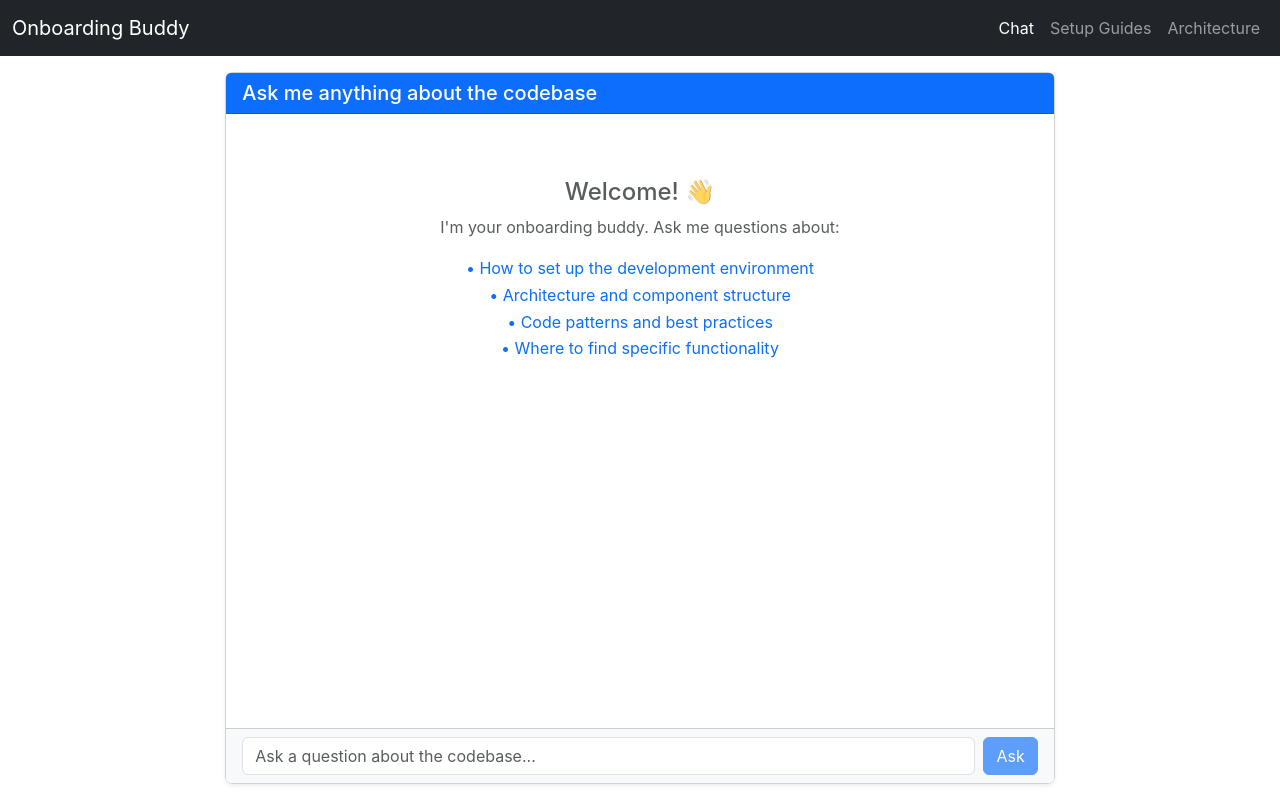
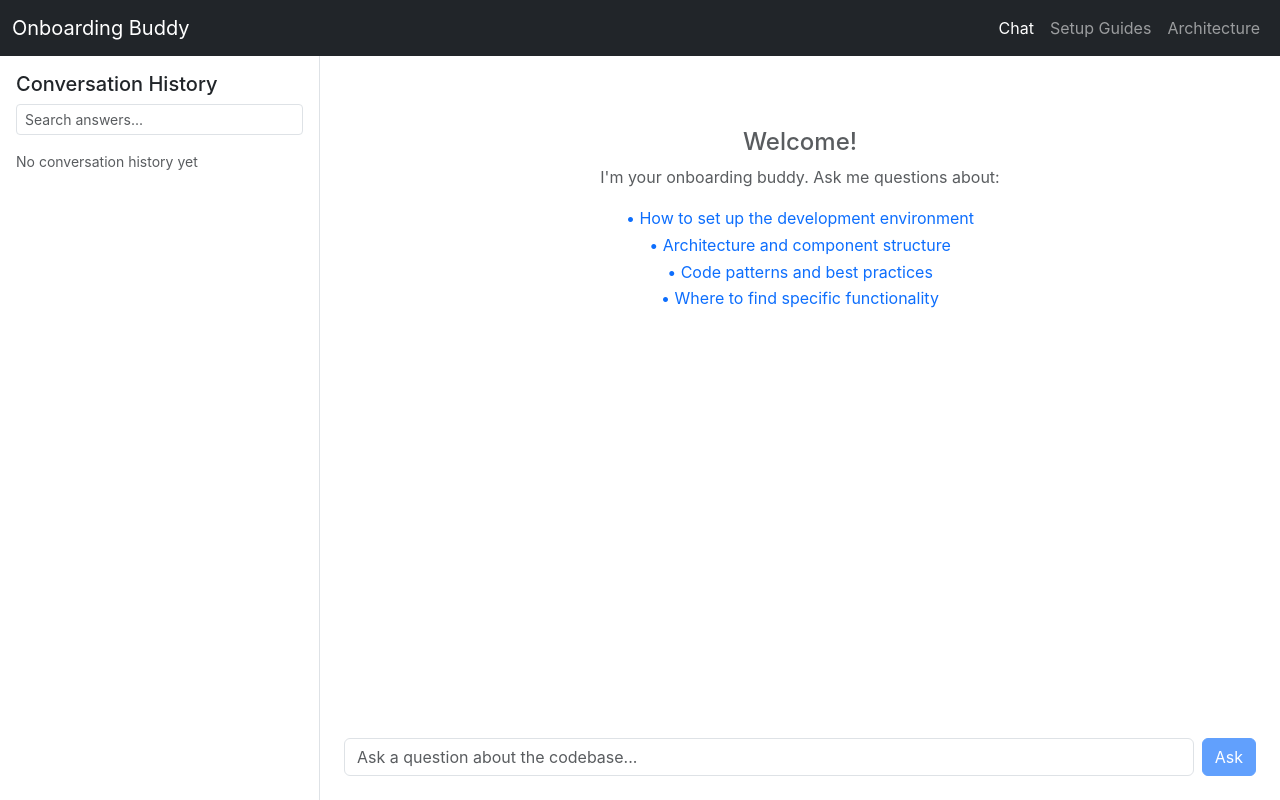
Before and after one commit to jdorfman/onboarding-buddy, a React (Vite) app in the folder onboarding-buddy/client/: page / in a window 1280 px wide. Built offline with nearby package versions, Linux system fonts and the light colour scheme.

Commit message:
feat: enhance ChatWindow with search functionality and improve UI layout

```diff
--- a/onboarding-buddy/client/src/App.tsx
+++ b/onboarding-buddy/client/src/App.tsx
@@ -27,11 +27,11 @@ function App() {
 
   return (
     <div className="d-flex flex-column vh-100">
-      <nav className="navbar navbar-expand-lg navbar-dark bg-dark">
+      <nav className="navbar navbar-expand-lg navbar-dark bg-dark sticky-top">
         <div className="container-fluid">
-          <span className="navbar-brand">
+          <a href="#chat" className="navbar-brand">
             Onboarding Buddy
-          </span>
+          </a>
           <ul className="navbar-nav">
             <li className="nav-item">
               <a
@@ -61,7 +61,7 @@ function App() {
         </div>
       </nav>
 
-      <div className="flex-grow-1 overflow-hidden">
+      <div className="flex-grow-1">
         {activeTab === 'chat' && <ChatWindow />}
         {activeTab === 'guides' && <SetupGuideViewer />}
         {activeTab === 'architecture' && <ArchitectureExplorer />}
--- a/onboarding-buddy/client/src/components/ArchitectureExplorer.tsx
+++ b/onboarding-buddy/client/src/components/ArchitectureExplorer.tsx
@@ -62,7 +62,7 @@ export const ArchitectureExplorer: React.FC = () => {
                 disabled={isLoading}
               />
               <button className="btn btn-primary" type="submit" disabled={isLoading}>
-                {isLoading ? '...' : '🔍'}
+                {isLoading ? '...' : 'Search'}
               </button>
             </div>
           </form>
@@ -138,7 +138,7 @@ export const ArchitectureExplorer: React.FC = () => {
             </>
           ) : (
             <div className="text-center text-muted mt-5">
-              <h4>🏗️ Architecture Explorer</h4>
+              <h4>Architecture Explorer</h4>
               <p>Select a component from the sidebar or search for one to analyze</p>
             </div>
           )}
--- a/onboarding-buddy/client/src/components/ChatWindow.tsx
+++ b/onboarding-buddy/client/src/components/ChatWindow.tsx
@@ -1,4 +1,4 @@
-import React, { useState, useRef, useEffect } from 'react';
+import React, { useState, useRef, useEffect, useMemo } from 'react';
 import { Message } from '../types';
 import { QuestionInput } from './QuestionInput';
 import { ResponseDisplay } from './ResponseDisplay';
@@ -8,6 +8,8 @@ export const ChatWindow: React.FC = () => {
   const [messages, setMessages] = useState<Message[]>([]);
   const [isLoading, setIsLoading] = useState(false);
   const [sessionId] = useState(() => `session-${Date.now()}-${Math.random()}`);
+  const [searchTerm, setSearchTerm] = useState('');
+  const [selectedMessage, setSelectedMessage] = useState<Message | null>(null);
   const messagesEndRef = useRef<HTMLDivElement>(null);
 
   const scrollToBottom = () => {
@@ -17,6 +19,39 @@ export const ChatWindow: React.FC = () => {
   useEffect(() => {
     scrollToBottom();
   }, [messages]);
+
+  const filteredMessages = useMemo(() => {
+    if (!searchTerm.trim()) return messages;
+
+    const term = searchTerm.toLowerCase();
+    return messages.filter(msg =>
+      msg.role === 'assistant' &&
+      msg.content.toLowerCase().includes(term)
+    );
+  }, [messages, searchTerm]);
+
+  const conversationPairs = useMemo(() => {
+    const pairs: { question: Message; answer: Message }[] = [];
+    for (let i = 0; i < messages.length; i++) {
+      if (messages[i].role === 'user') {
+        const nextMessage = messages[i + 1];
+        if (nextMessage && nextMessage.role === 'assistant') {
+          pairs.push({ question: messages[i], answer: nextMessage });
+        }
+      }
+    }
+    return pairs.reverse();
+  }, [messages]);
+
+  const displayedPairs = useMemo(() => {
+    if (!searchTerm.trim()) return conversationPairs;
+
+    const term = searchTerm.toLowerCase();
+    return conversationPairs.filter(pair =>
+      pair.answer.content.toLowerCase().includes(term) ||
+      pair.question.content.toLowerCase().includes(term)
+    );
+  }, [conversationPairs, searchTerm]);
 
   const handleQuestion = async (question: string) => {
     const userMessage: Message = {
@@ -41,6 +76,7 @@ export const ChatWindow: React.FC = () => {
         conversationId: response.data.conversationId
       };
       setMessages(prev => [...prev, assistantMessage]);
+      setSelectedMessage(assistantMessage);
     } catch (error) {
       console.error('Failed to get answer:', error);
       const errorMessage: Message = {
@@ -58,16 +94,56 @@ export const ChatWindow: React.FC = () => {
   return (
     <div className="container-fluid h-100">
       <div className="row h-100">
-        <div className="col-md-8 offset-md-2 h-100 d-flex flex-column py-3">
-          <div className="card shadow-sm flex-grow-1 d-flex flex-column">
-            <div className="card-header bg-primary text-white">
-              <h5 className="mb-0">Ask me anything about the codebase</h5>
+        <div className="col-md-3 border-end p-3 d-flex flex-column">
+          <h5>Conversation History</h5>
+
+          <form onSubmit={(e) => e.preventDefault()} className="mb-3">
+            <div className="input-group input-group-sm">
+              <input
+                type="text"
+                className="form-control"
+                placeholder="Search answers..."
+                value={searchTerm}
+                onChange={(e) => setSearchTerm(e.target.value)}
+              />
+              {searchTerm && (
+                <button
+                  className="btn btn-outline-secondary"
+                  type="button"
+                  onClick={() => setSearchTerm('')}
+                >
+                  ×
+                </button>
+              )}
+            </div>
+          </form>
+
+          <div className="overflow-auto flex-grow-1">
+            {displayedPairs.length === 0 && searchTerm && (
+              <p className="text-muted small">No results found</p>
+            )}
+            {displayedPairs.length === 0 && !searchTerm && (
+              <p className="text-muted small">No conversation history yet</p>
+            )}
+            <div className="list-group">
+              {displayedPairs.map((pair) => (
+                <button
+                  key={pair.answer.id}
+                  className={`list-group-item list-group-item-action ${selectedMessage?.id === pair.answer.id ? 'active' : ''}`}
+                  onClick={() => setSelectedMessage(pair.answer)}
+                >
+                  <h6 className="mb-1 text-truncate">{pair.question.content}</h6>
+                  <small className="text-truncate d-block">{pair.answer.content.slice(0, 60)}...</small>
+                </button>
+              ))}
+            </div>
+          </div>
         </div>
 
-            <div className="card-body overflow-auto flex-grow-1">
-              {messages.length === 0 && (
+        <div className="col-md-9 p-4 d-flex flex-column">
+          {messages.length === 0 ? (
             <div className="text-center text-muted mt-5">
-                  <h4>Welcome! 👋</h4>
+              <h4>Welcome!</h4>
               <p>I'm your onboarding buddy. Ask me questions about:</p>
               <ul className="list-unstyled">
                 <li>
@@ -104,8 +180,12 @@ export const ChatWindow: React.FC = () => {
                 </li>
               </ul>
             </div>
-              )}
-
+          ) : selectedMessage ? (
+            <div className="overflow-auto flex-grow-1 mb-3">
+              <ResponseDisplay message={selectedMessage} />
+            </div>
+          ) : (
+            <div className="overflow-auto flex-grow-1 mb-3">
               {messages.map((message) => (
                 <div
                   key={message.id}
@@ -134,10 +214,10 @@ export const ChatWindow: React.FC = () => {
 
               <div ref={messagesEndRef} />
             </div>
+          )}
 
-            <div className="card-footer">
+          <div className="mt-auto">
             <QuestionInput onSubmit={handleQuestion} isLoading={isLoading} />
-            </div>
           </div>
         </div>
       </div>
--- a/onboarding-buddy/client/src/components/SetupGuideViewer.tsx
+++ b/onboarding-buddy/client/src/components/SetupGuideViewer.tsx
@@ -100,7 +100,7 @@ export const SetupGuideViewer: React.FC = () => {
                 <span className={`badge bg-${getDifficultyBadge(selectedGuide.difficulty)}`}>
                   {selectedGuide.difficulty}
                 </span>
-                <span className="badge bg-info">⏱️ {selectedGuide.estimatedTime}</span>
+                <span className="badge bg-info">{selectedGuide.estimatedTime}</span>
               </div>
 
               {selectedGuide.prerequisites.length > 0 && (
```
Also changed, not shown: 1 other file (tests, documents, lock files or other folders). Lines whose indentation alone changed are shown as unchanged.
